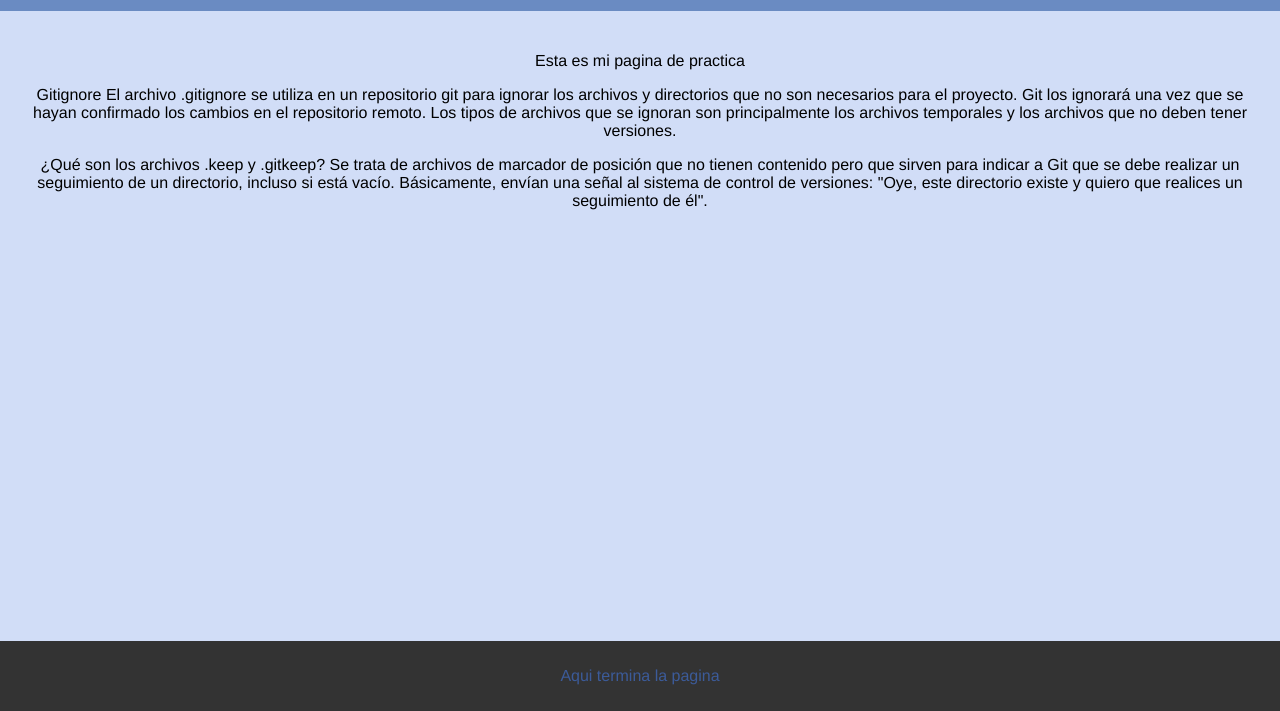
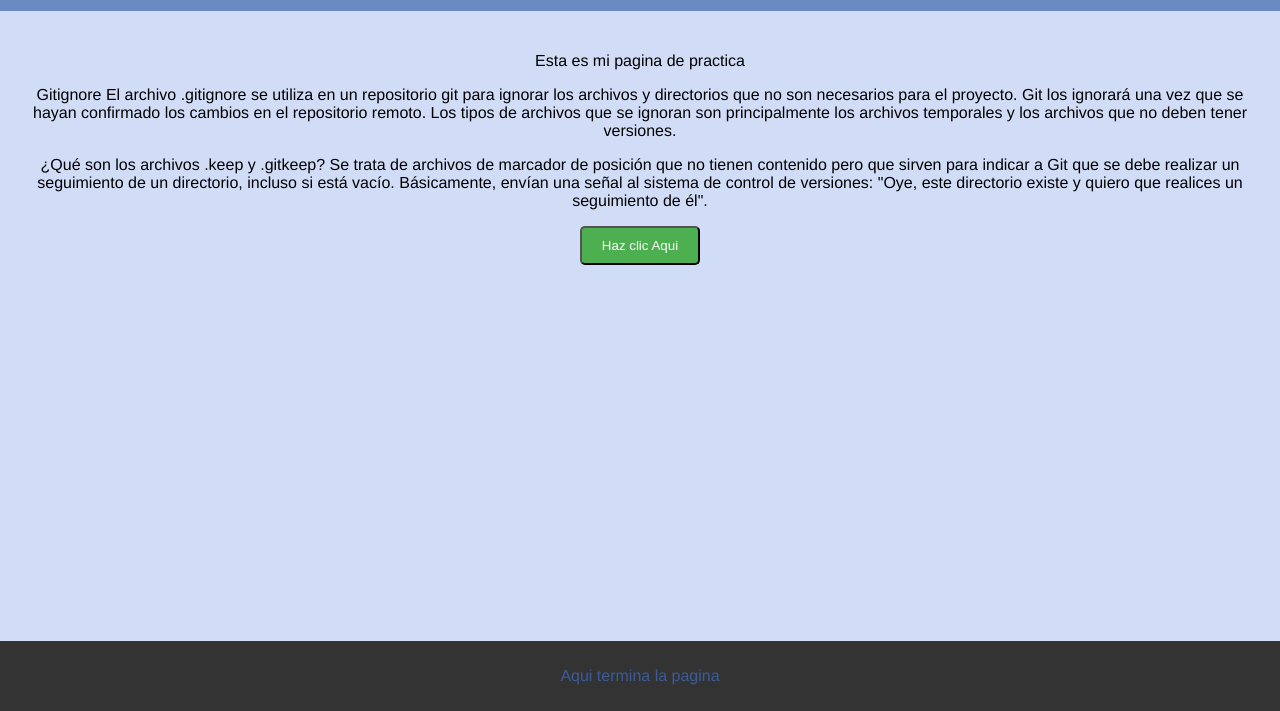
Before and after one commit to janeespinosa/jane, a plain HTML site: page ejercicios/2025-02-14/index.html in a window 1280 px wide. Shown: the part 89-800 px from the top of the page. Drawn offline with Linux system fonts and the light colour scheme.

Commit message:
Se agrego un boton en el index, y en css se le puso color y tamaño al boton

```diff
--- a/ejercicios/2025-02-14/index.html
+++ b/ejercicios/2025-02-14/index.html
@@ -20,6 +20,9 @@
                     remoto. Los tipos de archivos que se ignoran son
                      principalmente los archivos temporales y los
                       archivos que no deben tener versiones.</p>
+
+
+
             <p>¿Qué son los archivos .keep y .gitkeep?
 
                 Se trata de archivos de marcador de posición que no tienen
@@ -27,6 +30,9 @@
                  un seguimiento de un directorio, incluso si está vacío.
                   Básicamente, envían una señal al sistema de control de versiones:
                   "Oye, este directorio existe y quiero que realices un seguimiento de él".</p>
+
+                  <button id="Boton">Haz clic Aqui</button>
+
         </main>
         <footer>
             <p>Aqui termina la pagina</p>
--- a/ejercicios/2025-02-14/styles.css
+++ b/ejercicios/2025-02-14/styles.css
@@ -26,3 +26,16 @@ footer {
     width: 100%;
     bottom: 0;
 }
+
+#Boton {
+    background-color: #4CAF50;
+    color: white;
+    padding: 10px 20px;
+    border-color: black;
+    cursor: pointer;
+    border-radius: 5px;
+}
+
+#Boton:hover {
+    background-color: #45a049;
+}
```
